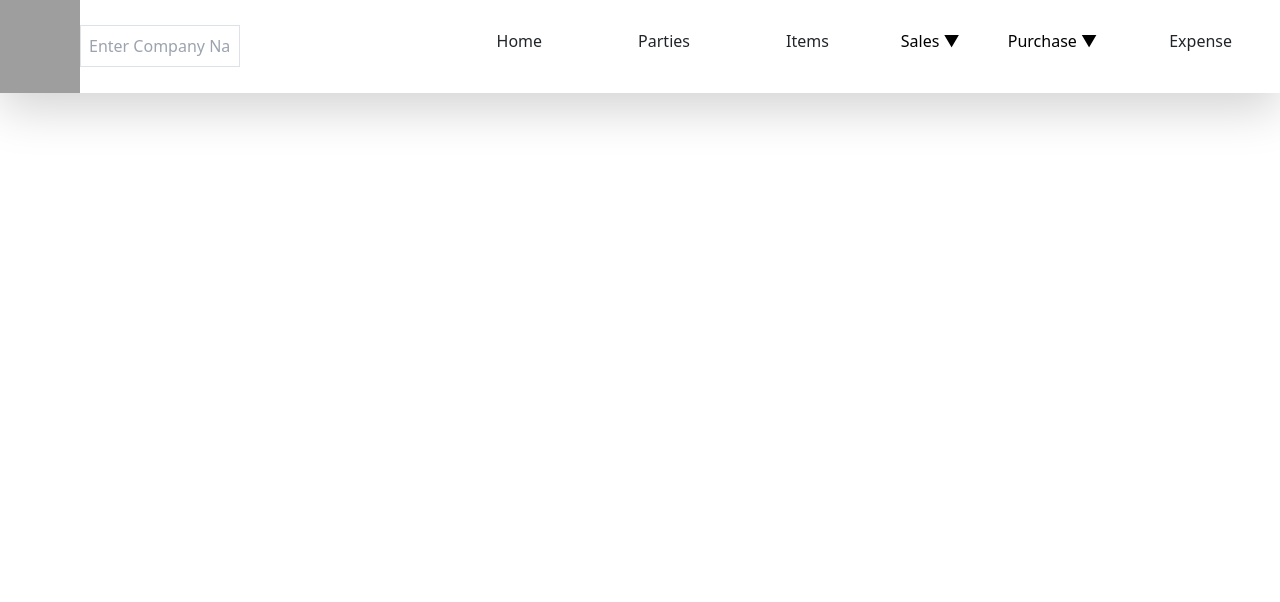
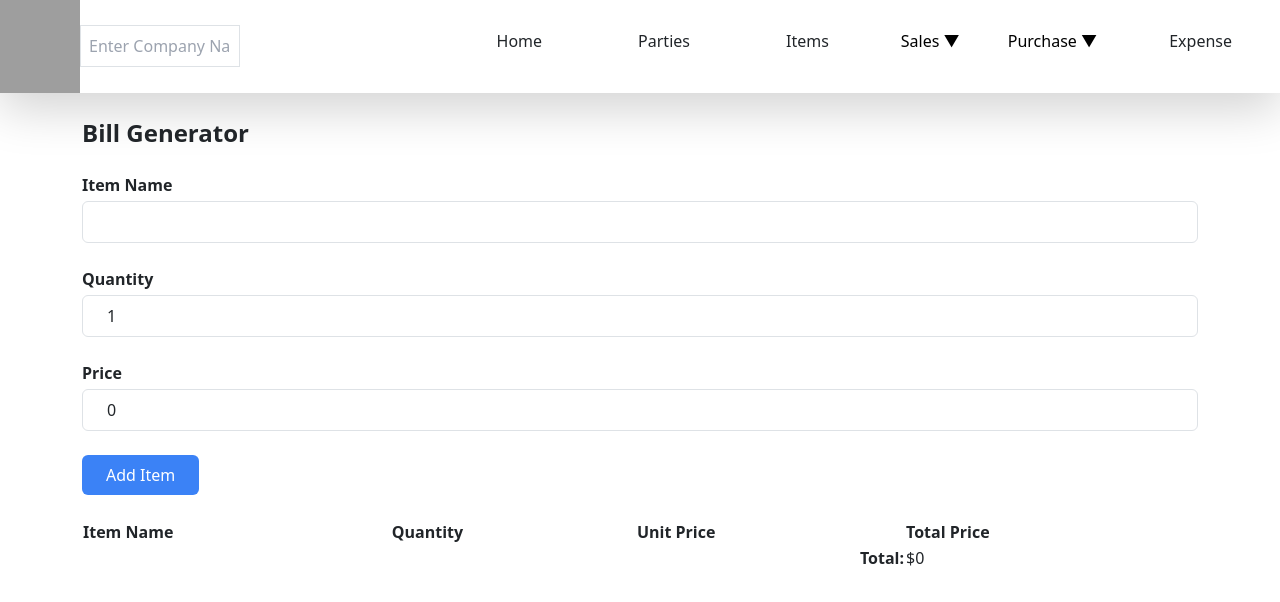
Before and after one commit to Ashish-kumar2020/vyparclone, a React (Create React App) app: page / in a window 1280 px wide. Shown: the top 602 px of the page. Built offline with nearby package versions, Linux system fonts and the light colour scheme; grey boxes are pictures that could not be loaded.

Commit message:
Added Bill Generator

```diff
--- a/src/App.js
+++ b/src/App.js
@@ -1,9 +1,16 @@
 
 import './App.css';
+import BillGenerator from './components/BillGenerator';
+
 import Navbar from './components/Navbar.js'
 function App() {
   return (
-    <Navbar/>
+
+    <>
+      <Navbar/>
+
+      <BillGenerator/>
+    </>
   );
 }
 
--- /dev/null
+++ b/src/components/BillGenerator.js
@@ -0,0 +1,105 @@
+// src/components/BillGenerator.js
+import React, { useState } from 'react';
+import ItemRow from './ItemRow';
+
+const BillGenerator = () => {
+  const [items, setItems] = useState([]);
+  const [itemName, setItemName] = useState('');
+  const [itemQuantity, setItemQuantity] = useState(1);
+  const [itemPrice, setItemPrice] = useState(0);
+
+  const addItem = () => {
+    if (itemName && itemPrice > 0) {
+      const newItem = {
+        id: Date.now(),
+        name: itemName,
+        quantity: itemQuantity,
+        price: itemPrice,
+      };
+
+      setItems([...items, newItem]);
+      setItemName('');
+      setItemQuantity(1);
+      setItemPrice(0);
+    }
+  };
+
+  const deleteItem = (itemId) => {
+    const updatedItems = items.filter((item) => item.id !== itemId);
+    setItems(updatedItems);
+  };
+
+  const calculateTotal = () => {
+    return items.reduce((total, item) => total + item.quantity * item.price, 0);
+  };
+
+  return (
+    <div className="container mx-auto mt-4">
+      <h1 className="text-2xl font-bold mb-4">Bill Generator</h1>
+      <div className="mb-4">
+        <label className="block font-bold mb-1" htmlFor="itemName">
+          Item Name
+        </label>
+        <input
+          type="text"
+          id="itemName"
+          value={itemName}
+          onChange={(e) => setItemName(e.target.value)}
+          className="w-full px-4 py-2 border border-gray-400 rounded"
+        />
+      </div>
+      <div className="mb-4">
+        <label className="block font-bold mb-1" htmlFor="itemQuantity">
+          Quantity
+        </label>
+        <input
+          type="number"
+          id="itemQuantity"
+          value={itemQuantity}
+          onChange={(e) => setItemQuantity(parseInt(e.target.value))}
+          className="w-full px-4 py-2 border border-gray-400 rounded"
+        />
+      </div>
+      <div className="mb-4">
+        <label className="block font-bold mb-1" htmlFor="itemPrice">
+          Price
+        </label>
+        <input
+          type="number"
+          id="itemPrice"
+          value={itemPrice}
+          onChange={(e) => setItemPrice(parseFloat(e.target.value))}
+          className="w-full px-4 py-2 border border-gray-400 rounded"
+        />
+      </div>
+      <button onClick={addItem} className="px-4 py-2 bg-blue-500 text-white rounded">
+        Add Item
+      </button>
+      <table className="mt-4 w-full">
+        <thead>
+          <tr>
+            <th>Item Name</th>
+            <th>Quantity</th>
+            <th>Unit Price</th>
+            <th>Total Price</th>
+            <th></th>
+          </tr>
+        </thead>
+        <tbody>
+          {items.map((item) => (
+            <ItemRow key={item.id} item={item} onDelete={deleteItem} />
+          ))}
+        </tbody>
+        <tfoot>
+          <tr>
+            <td colSpan="3" className="text-right font-bold">Total:</td>
+            <td>${calculateTotal()}</td>
+            <td></td>
+          </tr>
+        </tfoot>
+      </table>
+    </div>
+  );
+};
+
+export default BillGenerator;
--- /dev/null
+++ b/src/components/ItemRow.js
@@ -0,0 +1,18 @@
+// src/components/ItemRow.js
+import React from 'react';
+
+const ItemRow = ({ item, onDelete }) => {
+  return (
+    <tr>
+      <td>{item.name}</td>
+      <td>{item.quantity}</td>
+      <td>Rs{item.price}</td>
+      <td>Rs{item.quantity * item.price}</td>
+      <td>
+        <button onClick={() => onDelete(item.id)} className="text-red-500">Delete</button>
+      </td>
+    </tr>
+  );
+};
+
+export default ItemRow;
```
